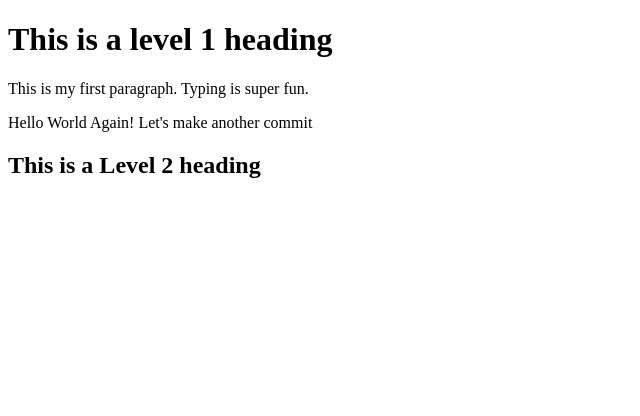
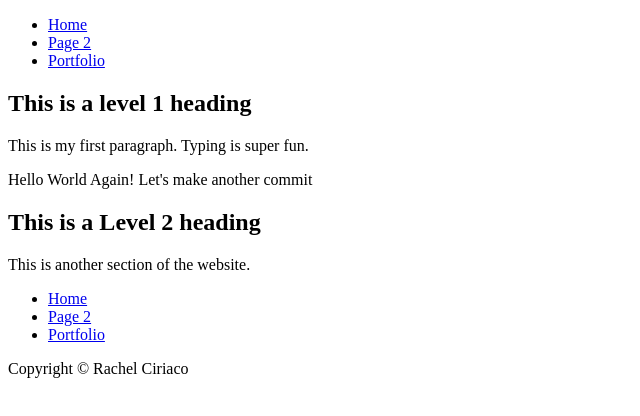
Before and after one commit to RachCiriaco/RachCiriaco.github.io, a plain HTML site: page index.html in a window 1280 px wide. Shown: the whole page, without its empty margins (0-640 px from the left). Drawn offline with Linux system fonts and the light colour scheme.

Commit message:
Created new html pages

```diff
--- a/index.html
+++ b/index.html
@@ -2,14 +2,45 @@
 <html lang="en-US">
     <head>
         <meta charset="utf-8"/>
+        <meta
+        name="viewport"
+        content="width=device-width, initial-scale=1.0">
         <title>My Super Amazing Website</title>
     </head>
     <body>
+        <header>
+            <nav>
+                <ul>
+                    <li><a href="index.html">Home</a></li>
+                    <li><a href="page 2.html">Page 2</a></li>
+                    <li><a href="portfolio.html">Portfolio</a></li>
+                </ul>
+            </nav>
+        </header>
+        <main>
+ <section>
                 <h1>This is a level 1 heading </h1>
                 <p>This is my first paragraph. Typing is super fun.</p>
                 <p>
                     Hello World Again! Let's make another commit
                </p>
+ </section>
+               <section>
                    <h2>This is a Level 2 heading</h2>
+                   <p>
+                       This is another section of the website. </p>
+
+               </section>
+        </main>
+        <footer>
+            <nav>
+                <ul>
+                    <li><a href="index.html">Home</a></li>
+                    <li><a href="page 2.html">Page 2</a></li>
+                    <li><a href="portfolio.html">Portfolio</a></li>
+                </ul>
+            </nav>
+            <p>Copyright &copy; Rachel Ciriaco</p>
+        </footer>
 </body>
 </html>
```
Also changed, not shown: page 2.html (added, +21 -0 lines), portfolio.html (added, +32 -0 lines), img/20201022 Ciriaco Rachel Animal Render lsi.jpg (added). Lines whose indentation alone changed are shown as unchanged.
